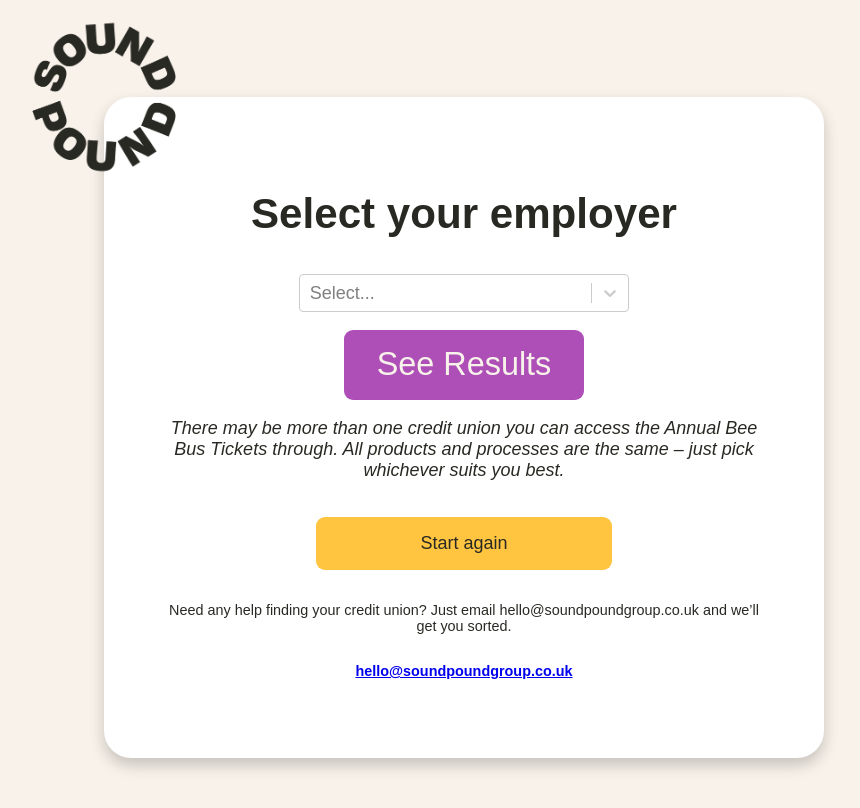
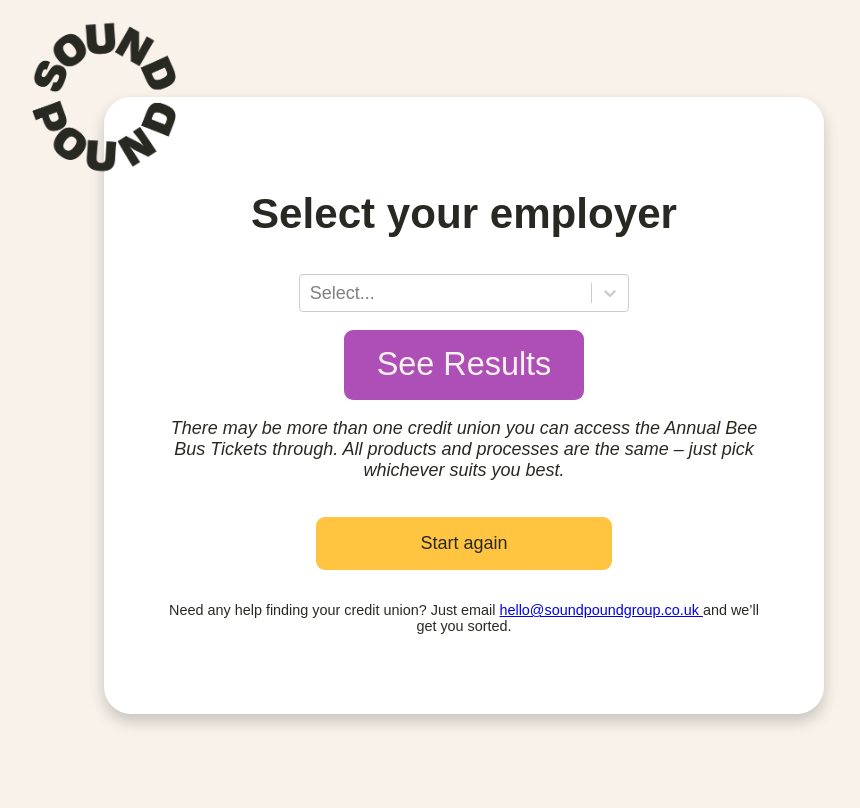
Before and after one commit to j-shohet/PostcodeLiason, a React (Vite) app: page /payroll in a window 1280 px wide. Shown: the top 808 px of the page, without its empty margins (176-1036 px from the left). Built offline with nearby package versions, Linux system fonts and the light colour scheme.

Commit message:
final styling changes

```diff
--- a/src/App.css
+++ b/src/App.css
@@ -29,6 +29,12 @@
 html {
   font-size: 18px; /* Increased from 16px to 18px (1.8 * 10px) */
 }
+
+
+ .payroll-explanation,
+  .direct-explanation {
+    padding: 3%;
+  }
 
 .landingPage,
 .payrollSearch,
--- a/src/payrollSearch.jsx
+++ b/src/payrollSearch.jsx
@@ -53,7 +53,9 @@
       label: employer,
     }));
 
-    setPayrollPartners((prevState) => newEmployers.sort((a, b) => a.label.localeCompare(b.label)));
+    setPayrollPartners((prevState) =>
+      newEmployers.sort((a, b) => a.label.localeCompare(b.label))
+    );
   };
 
   const creditUnionDataTable = {
@@ -115,7 +117,6 @@
     <div className="payrollSearch">
       <div className="card">
         <img src={logoImage} alt="Logo" className="logo" />
-        <h1>Select your employer</h1>
         {iserror ? (
           <h3 className="error-message">
             Please select an employer by either starting to type or from the
@@ -125,8 +126,8 @@
         {searchDone ? (
           <div className="payroll-results">
             <h2>
-              You can apply for deductions from your salary from the below
-              credit unions...
+              Your employer, {selectedEmployer.name} is partnered with the below
+              Credit Unions
             </h2>
             {result.creditUnions.map((creditunion) => {
               return (
@@ -154,11 +155,13 @@
             })}
             <div className="nav-button-container">
               <button className="nav-button" onClick={handleEmployerReset}>
-                Select different employer
+                Go back
               </button>
             </div>
           </div>
         ) : (
+          <>
+            <h1>Select your employer</h1>
             <form className="enter-form">
               <Select
                 options={payrollPartners}
@@ -173,21 +176,22 @@
                 See Results
               </button>
             </form>
+          </>
         )}
-
         <h3>
-          There may be more than one credit union you can access the Annual Bee Bus Tickets through. All products and processes are the same – just pick whichever suits you best.{" "}
+          There may be more than one credit union you can access the Annual Bee
+          Bus Tickets through. All products and processes are the same – just
+          pick whichever suits you best.{" "}
         </h3>
         <Link to="/" className="nav-button">
           Start again
         </Link>
         <p className="email-text">
-          Need any help finding your credit union? Just email hello@soundpoundgroup.co.uk and we’ll get you sorted.
-        </p>
-        <p className="email">
-          <a href="mailto:hello@soundpoundgroup.co.uk">
-            hello@soundpoundgroup.co.uk
+          Need any help finding your credit union? Just email&nbsp;
+          <a href="mailto:hello@soundpoundgroup.co.uk" className="email-text">
+            hello@soundpoundgroup.co.uk&nbsp;
           </a>
+          and we’ll get you sorted.
         </p>
       </div>
     </div>
--- a/src/postcodeSearch.jsx
+++ b/src/postcodeSearch.jsx
@@ -192,12 +192,11 @@
           Start again
         </Link>
         <p className="email-text">
-          Need any help finding your credit union? Just email hello@soundpoundgroup.co.uk and we’ll get you sorted.
-        </p>
-        <p className="email">
-          <a href="mailto:hello@soundpoundgroup.co.uk">
-            hello@soundpoundgroup.co.uk
+          Need any help finding your credit union? Just email&nbsp;
+          <a href="mailto:hello@soundpoundgroup.co.uk" className="email-text">
+            hello@soundpoundgroup.co.uk&nbsp;
           </a>
+          and we’ll get you sorted.
         </p>
       </div>
     </div>
```
Lines whose indentation alone changed are shown as unchanged.
